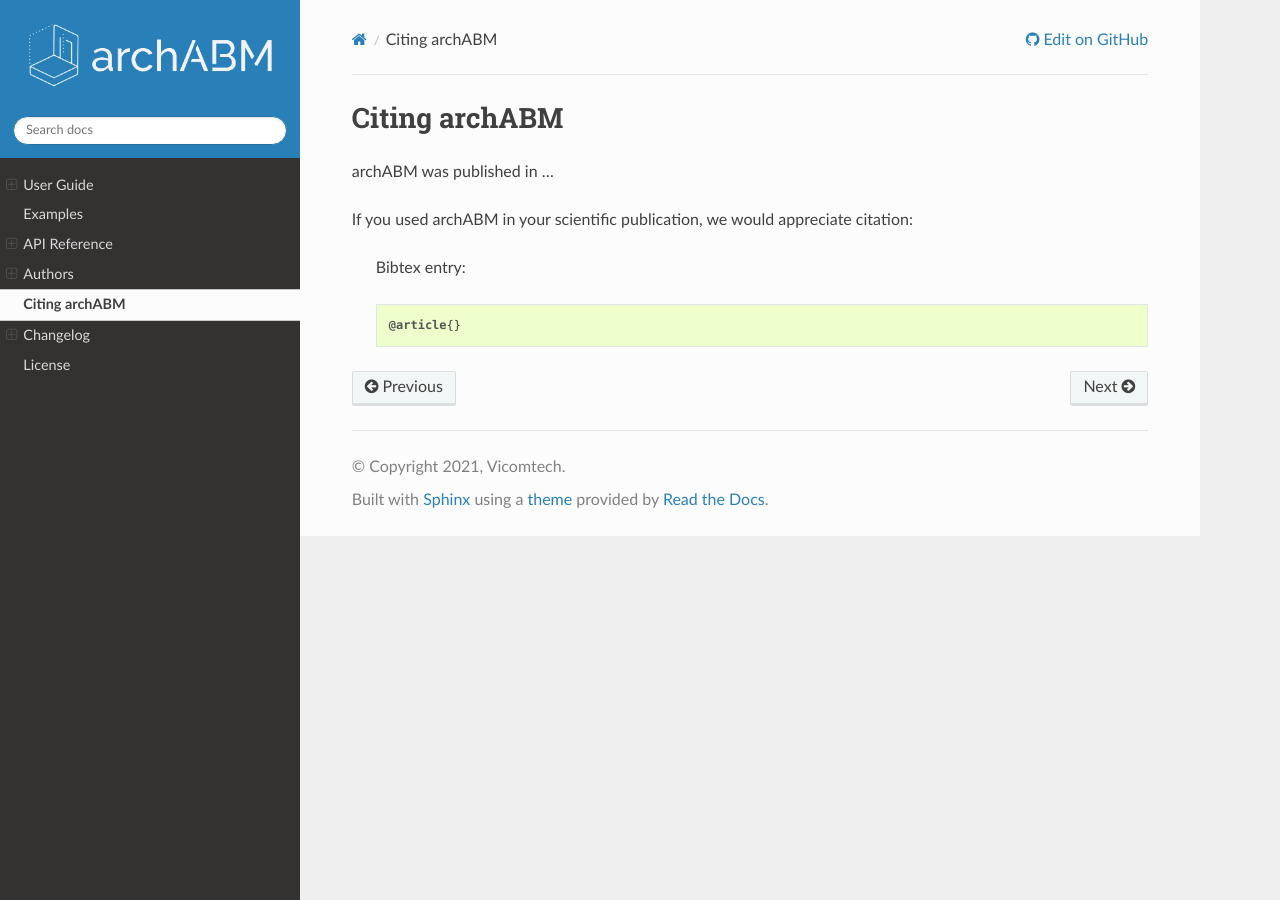
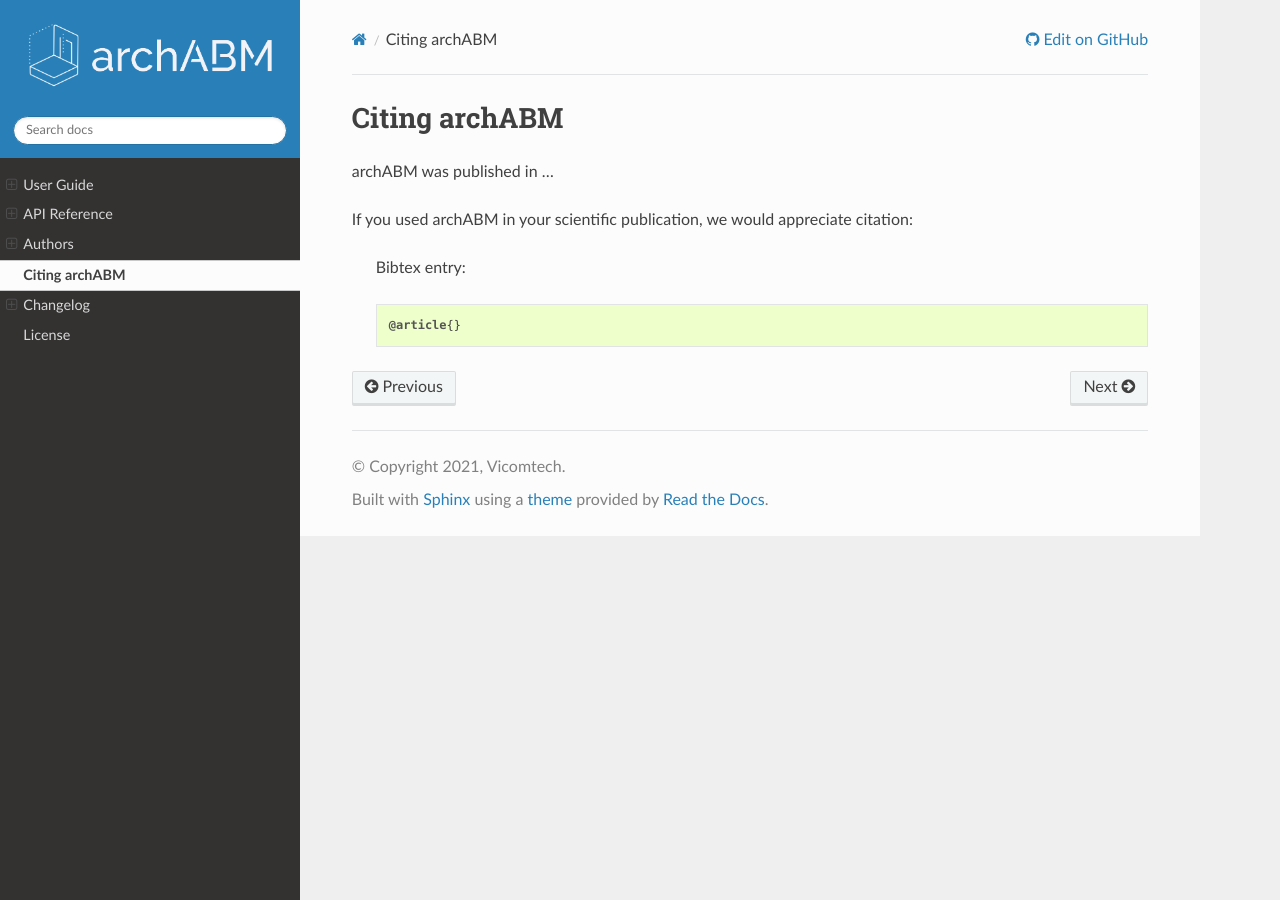
Before and after one commit to Vicomtech/ArchABM, a Sphinx documentation site: the page built from docs/source/citing.rst, in a window 1280 px wide. Built offline with Sphinx 7.4.7 and the Read the Docs theme 2.0.0, drawn with Linux system fonts in a browser that asks for light colours; pages that are not in the unit, such as notebooks, are missing from menus.

Commit message:
Contents renaming

```diff
--- a/docs/source/contents.rst
+++ b/docs/source/contents.rst
@@ -8,7 +8,8 @@
     :maxdepth: 4
 
     index
-    examples
+    framework
+    example
     api
     authors
     citing
--- a/docs/source/examples.rst
+++ /dev/null
@@ -1,4 +0,0 @@
-.. _examples:
-
-Examples
-========
```
